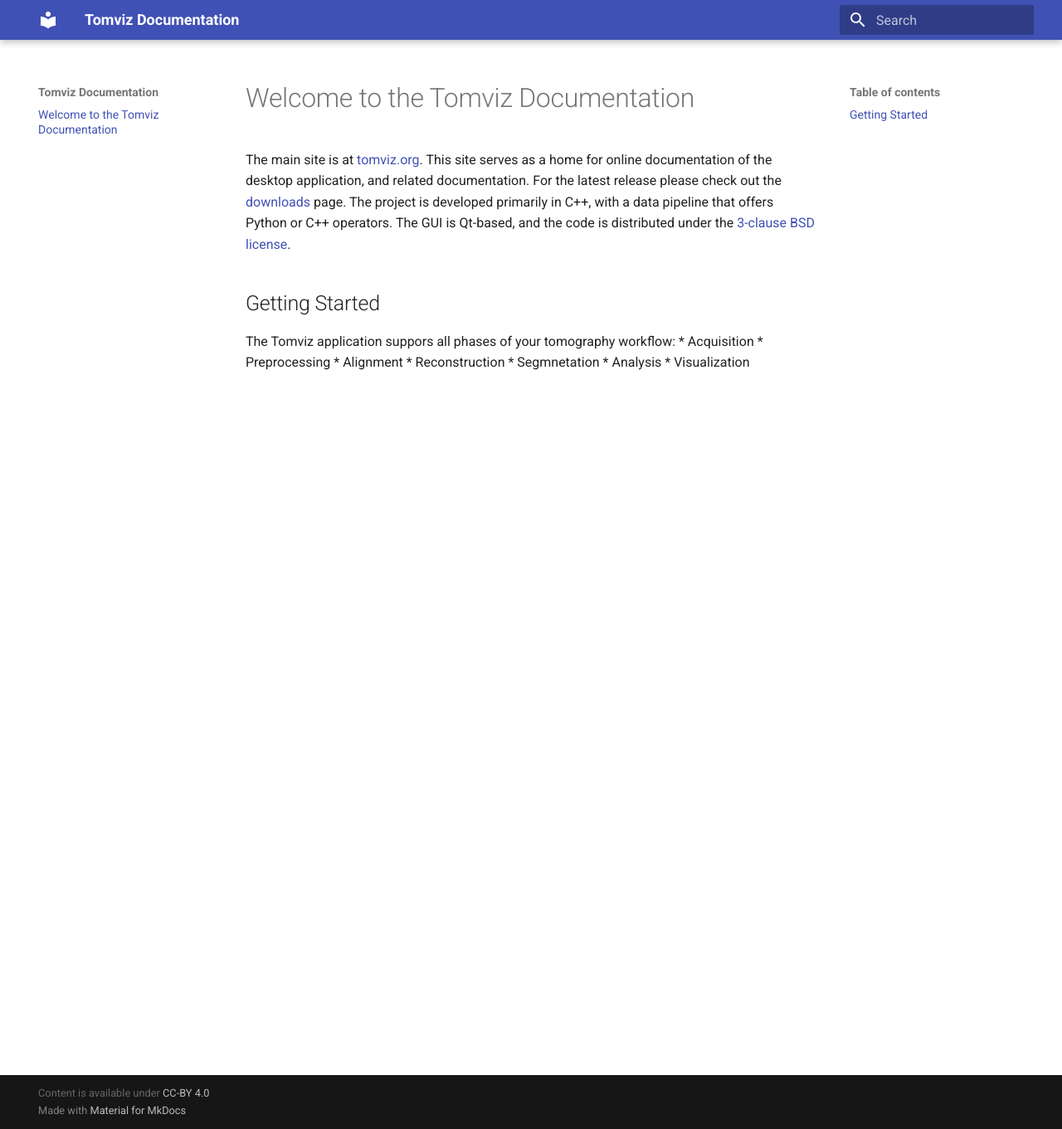
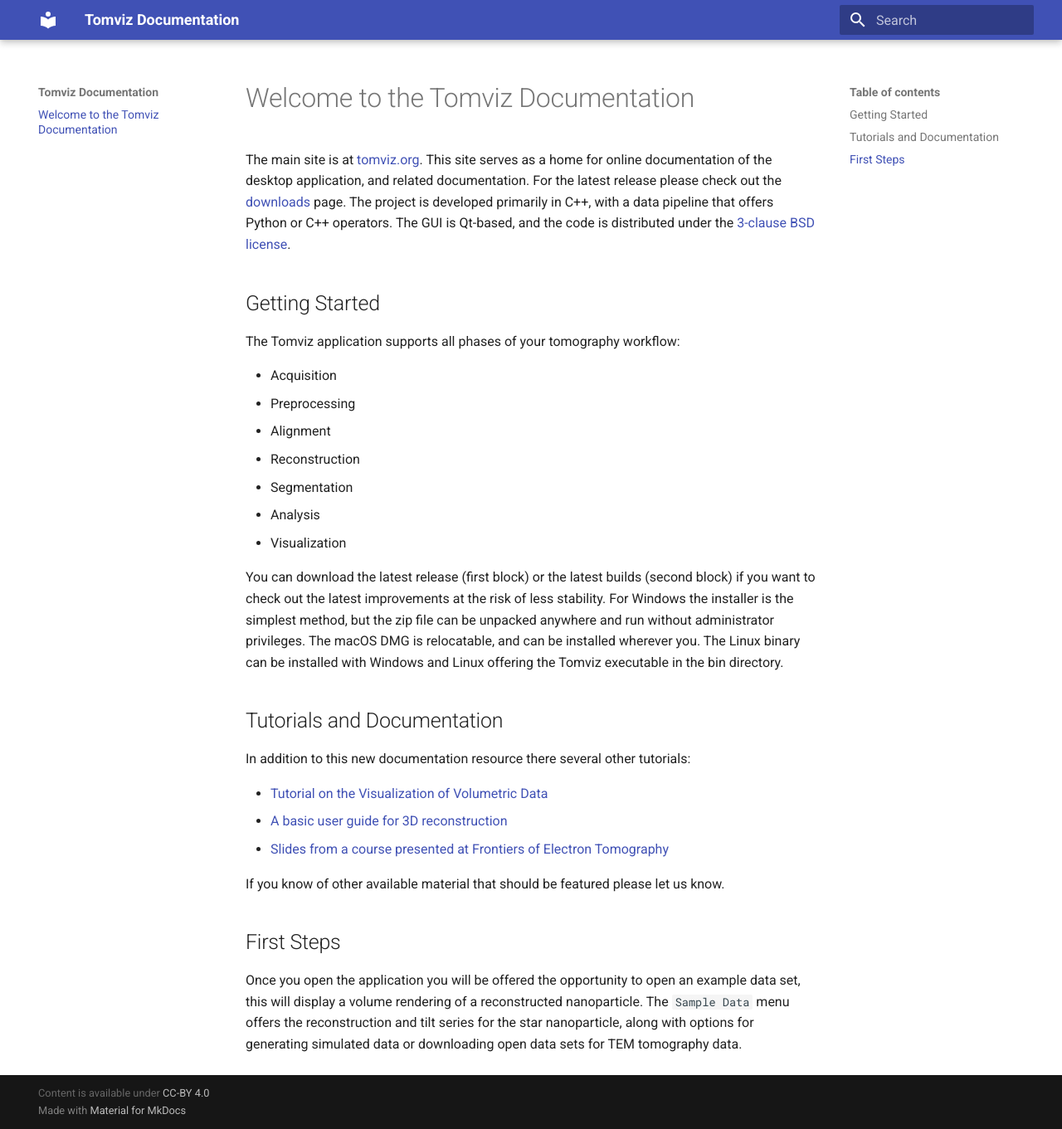
Before and after one commit to OpenChemistry/tomvizdocs, an MkDocs documentation site: the page built from docs/index.md, in a window 1280 px wide and 1361 px high. Shown: the whole window at 83% size. Built offline with MkDocs 1.6.1 and Material for MkDocs 9.7.7, drawn with Linux system fonts in a browser that asks for light colours.

Commit message:
Updates with some extra introduction/background
Signed-off-by: Marcus D. Hanwell <marcus.hanwell@kitware.com>

```diff
--- a/docs/index.md
+++ b/docs/index.md
@@ -9,11 +9,39 @@
 
 ## Getting Started
 
-The Tomviz application suppors all phases of your tomography workflow:
-* Acquisition
-* Preprocessing
-* Alignment
-* Reconstruction
-* Segmnetation
-* Analysis
-* Visualization
+The Tomviz application supports all phases of your tomography workflow:
+
+ * Acquisition
+ * Preprocessing
+ * Alignment
+ * Reconstruction
+ * Segmentation
+ * Analysis
+ * Visualization
+
+You can download the latest release (first block) or the latest builds (second
+block) if you want to check out the latest improvements at the risk of less
+stability. For Windows the installer is the simplest method, but the zip file
+can be unpacked anywhere and run without administrator privileges. The macOS
+DMG is relocatable, and can be installed wherever you. The Linux binary can
+be installed with Windows and Linux offering the Tomviz executable in the bin
+directory.
+
+## Tutorials and Documentation
+
+In addition to this new documentation resource there several other tutorials:
+
+ * [Tutorial on the Visualization of Volumetric Data](https://doi.org/10.1017/S1551929517001213)
+ * [A basic user guide for 3D reconstruction](https://tomviz.org/wp-content/uploads/2017/03/TomvizBasicUserGuide.pdf)
+ * [Slides from a course presented at Frontiers of Electron Tomography](https://cryos.github.io/tomviztutorial/#/)
+
+If you know of other available material that should be featured please let us
+know.
+
+## First Steps
+
+Once you open the application you will be offered the opportunity to open an
+example data set, this will display a volume rendering of a reconstructed
+nanoparticle. The `Sample Data` menu offers the reconstruction and tilt series
+for the star nanoparticle, along with options for generating simulated data or
+downloading open data sets for TEM tomography data.
```
